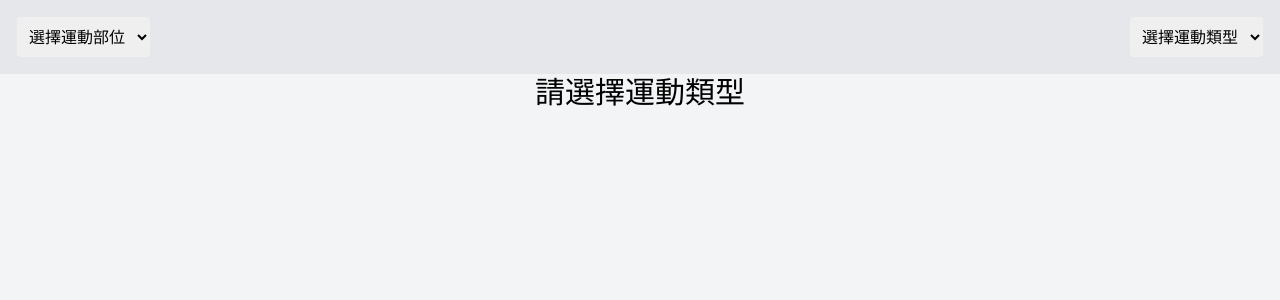
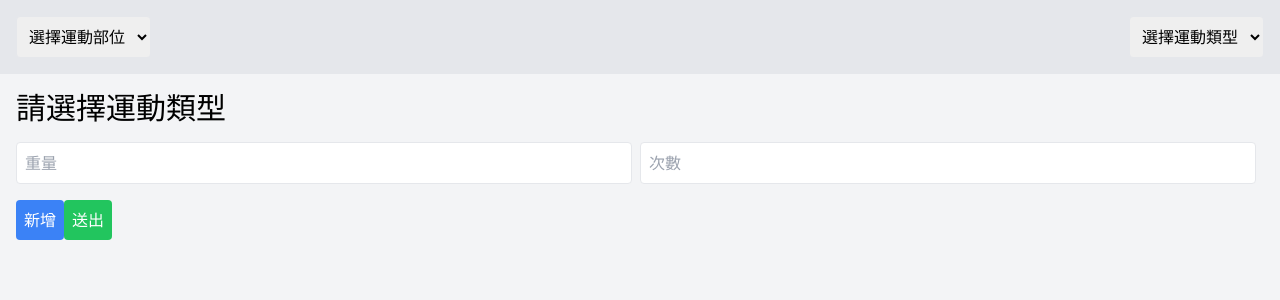
Before and after one commit to ggggggg0v0/workout, a React (Vite) app: page / in a window 1280 px wide. Shown: the top 300 px of the page. Built offline with nearby package versions, Linux system fonts and the light colour scheme.

Commit message:
feat: 新增基礎運動紀錄

```diff
--- a/src/pages/Home.tsx
+++ b/src/pages/Home.tsx
@@ -1,9 +1,71 @@
+import { useState } from "react";
+
 const Home = ({ exerciseType }) => {
+  const [inputs, setInputs] = useState([{ weight: "", reps: "" }]);
+
+  const handleInputChange = (index, field, value) => {
+    const newInputs = inputs.map((input, i) =>
+      i === index ? { ...input, [field]: value } : input
+    );
+    setInputs(newInputs);
+  };
+
+  const handleAddInput = () => {
+    setInputs([...inputs, { weight: "", reps: "" }]);
+  };
+
+  const handleRemoveInput = (index) => {
+    setInputs(inputs.filter((_, i) => i !== index));
+  };
+
+  const handleSubmit = () => {
+    console.log("Submitted data:", inputs);
+    // 這裡可以將 inputs 資料發送到伺服器或進行其他處理
+  };
+
   return (
-    <div className="flex justify-center items-center h-full">
-      <h1 className="text-3xl">
+    <div className="p-4">
+      <h1 className="text-3xl mb-4">
         {exerciseType ? `選擇的運動類型: ${exerciseType}` : "請選擇運動類型"}
       </h1>
+      {inputs.map((input, index) => (
+        <div key={index} className="mb-4 flex items-center">
+          <input
+            type="text"
+            placeholder="重量"
+            value={input.weight}
+            onChange={(e) => handleInputChange(index, "weight", e.target.value)}
+            className="p-2 border rounded mr-2 flex-1"
+          />
+          <input
+            type="text"
+            placeholder="次數"
+            value={input.reps}
+            onChange={(e) => handleInputChange(index, "reps", e.target.value)}
+            className="p-2 border rounded mr-2 flex-1"
+          />
+          {inputs.length > 1 && (
+            <button
+              onClick={() => handleRemoveInput(index)}
+              className="bg-red-500 text-white p-2 rounded"
+            >
+              刪除
+            </button>
+          )}
+        </div>
+      ))}
+      <button
+        onClick={handleAddInput}
+        className="bg-blue-500 text-white p-2 rounded mb-4"
+      >
+        新增
+      </button>
+      <button
+        onClick={handleSubmit}
+        className="bg-green-500 text-white p-2 rounded"
+      >
+        送出
+      </button>
     </div>
   );
 };
```
